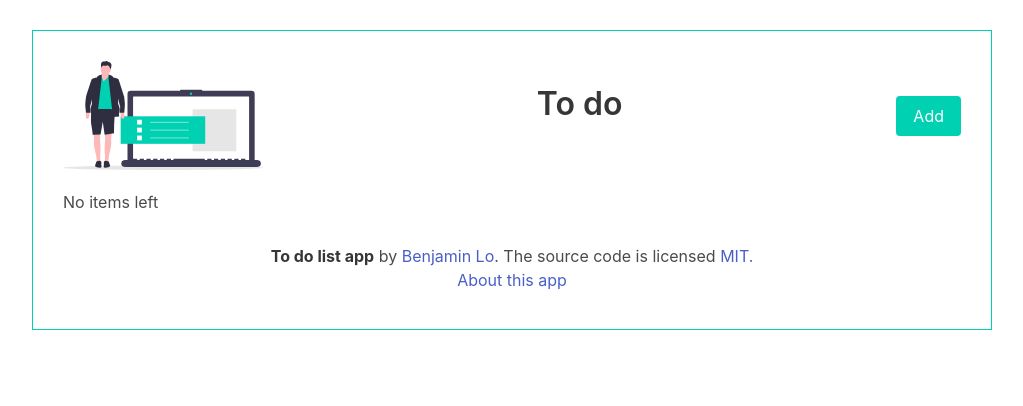
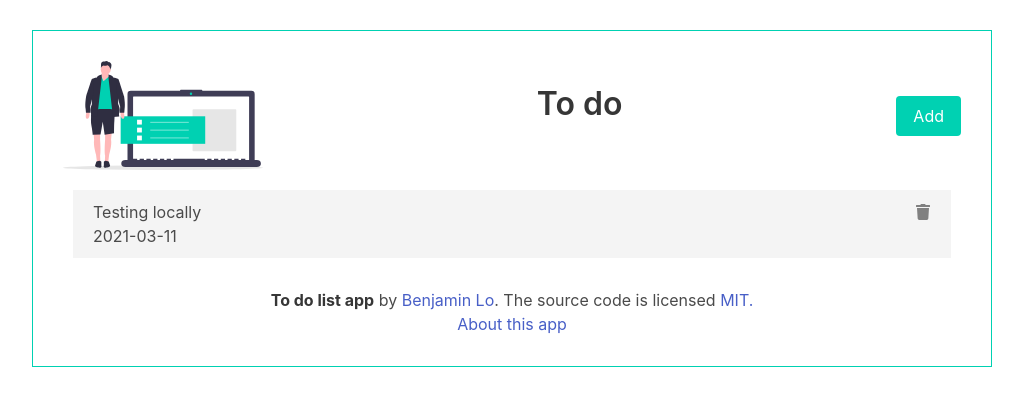
Before and after one commit to benji011/react-todo, a React (Create React App) app: page / in a window 1280 px wide. Shown: the top 406 px of the page, without its empty margins (128-1151 px from the left). Built offline with nearby package versions, Linux system fonts and the light colour scheme; no server answers; data requests are answered from the project's data file.

Commit message:
Refactor: API logic & refactorered to run local & prod depending on process.env.NODE_ENV  (#2)
* wip: API files

* fix: Added utils function to check running env

* fix: Added API folder & modified App,tsx to accomodate

* fix: README + wording on About page

```diff
--- a/src/App.tsx
+++ b/src/App.tsx
@@ -6,7 +6,13 @@ import AddTask from "./components/AddTask";
 import { useState, useEffect } from "react";
 import { BrowserRouter as Router, Route } from "react-router-dom";
 import { ITask } from "./models/ITask";
-import { API_URL, API_KEY, BEARER_TOKEN } from "./constants";
+import { isDevMode } from "./utils";
+
+// API
+import { fetchTasks, fetchTask } from "./api/Get";
+import { addTaskData } from "./api/Post";
+import { deleteTaskData } from "./api/Delete";
+import { updateTaskData } from "./api/Update";
 
 function App() {
   const defaultTasks: ITask[] = [];
@@ -26,46 +32,25 @@ function App() {
   }, []);
 
   /**
-   * An async function that fetches the todo list items from JSON db
-   */
-  const fetchTasks = async () => {
-    const res: Response = await fetch(`${API_URL}?select=*&${API_KEY}`);
-    const data = await res.json();
-    return data;
-  };
-
-  /**
-   * An async function that fetches a single task from a todo list
-   * items from JSON db
-   *
-   */
-  const fetchTask = async (id: number) => {
-    const res: Response = await fetch(`${API_URL}?id=eq.${id}&${API_KEY}`);
-    const data = await res.json();
-    return data[0];
-  };
-
-  /**
    * Adds task
    *
    * @param task An ITask typed object with the task ID, text, day and reminder values.
    */
   const addTask = async (task: ITask) => {
-    const res: Response = await fetch(`${API_URL}?${API_KEY}`, {
-      method: "POST",
-      headers: {
-        "Content-type": "application/json",
-        Authorization: BEARER_TOKEN,
-        Prefer: "return=representation",
-      },
-      body: JSON.stringify(task),
-    });
-    await res.json().then((data: ITask[]) => {
+    const res: Response = await addTaskData(task);
+    const data: ITask = await res.json();
+    if (isDevMode()) {
       if (res.ok) {
+        setTasks([...tasks, data]);
+      }
+    } else {
+      if (res.ok) {
+        if (Array.isArray(data)) {
           setTasks([...tasks, data[0]]);
+        }
+      }
+    }
     setShowAddTask(false);
-      }
-    });
   };
 
   /**
@@ -74,13 +59,7 @@ function App() {
    * @param id ID of a task
    */
   const deleteTask = async (id: number) => {
-    await fetch(`${API_URL}?id=eq.${id}&${API_KEY}`, {
-      method: "DELETE",
-      headers: {
-        "Content-type": "application/json",
-        Authorization: BEARER_TOKEN,
-      },
-    });
+    await deleteTaskData(id);
     setTasks(tasks.filter((task) => task.id !== id));
   };
 
@@ -92,16 +71,18 @@ function App() {
   const toggleReminder = async (id: number) => {
     const task: ITask = await fetchTask(id);
     const updatedTask: ITask = { ...task, reminder: !task.reminder };
-    const res: Response = await fetch(`${API_URL}?id=eq.${id}&${API_KEY}`, {
-      method: "PUT",
-      headers: {
-        "Content-type": "application/json",
-        Authorization: BEARER_TOKEN,
-        Prefer: "return=representation",
-      },
-      body: JSON.stringify(updatedTask),
+    const res: Response = await updateTaskData(id, task, updatedTask);
+    if (isDevMode()) {
+      await res.json().then((data: ITask) => {
+        if (res.ok) {
+          setTasks(
+            tasks.map((task) =>
+              task.id === id ? { ...task, reminder: data.reminder } : task
+            )
+          );
+        }
       });
-
+    } else {
       await res.json().then((data: ITask[]) => {
         if (res.ok) {
           setTasks(
@@ -111,6 +92,7 @@ function App() {
           );
         }
       });
+    }
   };
 
   return (
--- /dev/null
+++ b/src/api/Delete.ts
@@ -0,0 +1,21 @@
+import { API_URL, API_KEY, BEARER_TOKEN } from "../constants";
+import { isDevMode } from "../utils";
+
+/**
+ * Delete task
+ *
+ * @param id ID of a task
+ */
+export const deleteTaskData = async (id: number) => {
+  const url: string = isDevMode()
+    ? API_URL + id
+    : `${API_URL}?id=eq.${id}&${API_KEY}`;
+  await fetch(url, {
+    method: "DELETE",
+    headers: {
+      "Content-type": "application/json",
+      Authorization: BEARER_TOKEN,
+    },
+  });
+  // setTasks(tasks.filter((task) => task.id !== id));
+};
--- /dev/null
+++ b/src/api/Get.ts
@@ -0,0 +1,29 @@
+import { API_URL, API_KEY } from "../constants";
+import { isDevMode } from "../utils";
+
+/**
+ * An async function that fetches the todo list items from JSON db
+ */
+export const fetchTasks = async () => {
+  const url: string = isDevMode() ? API_URL : `${API_URL}?select=*&${API_KEY}`;
+  const res: Response = await fetch(url);
+  const data = await res.json();
+  return data;
+};
+
+/**
+ * An async function that fetches a single task from a todo list
+ * items from JSON db
+ *
+ */
+export const fetchTask = async (id: number) => {
+  if (isDevMode()) {
+    const res: Response = await fetch(API_URL + id);
+    const data = await res.json();
+    return data;
+  } else {
+    const res: Response = await fetch(`${API_URL}?id=eq.${id}&${API_KEY}`);
+    const data = await res.json();
+    return data[0];
+  }
+};
--- /dev/null
+++ b/src/api/Post.ts
@@ -0,0 +1,21 @@
+import { API_URL, API_KEY, BEARER_TOKEN } from "../constants";
+import { ITask } from "../models/ITask";
+import { isDevMode } from "../utils";
+
+/**
+ * Adds task
+ *
+ * @param task An ITask typed object with the task ID, text, day and reminder values.
+ */
+export const addTaskData = async (task: ITask) => {
+  const url: string = isDevMode() ? API_URL : `${API_URL}?${API_KEY}`;
+  return await fetch(url, {
+    method: "POST",
+    headers: {
+      "Content-type": "application/json",
+      Authorization: BEARER_TOKEN,
+      Prefer: "return=representation",
+    },
+    body: JSON.stringify(task),
+  });
+};
--- /dev/null
+++ b/src/api/Update.ts
@@ -0,0 +1,27 @@
+import { API_URL, API_KEY, BEARER_TOKEN } from "../constants";
+import { ITask } from "../models/ITask";
+import { isDevMode } from "../utils";
+
+/**
+ * Update task
+ *
+ * @param id ID of a task
+ */
+export const updateTaskData = async (
+  id: number,
+  task: ITask,
+  updatedTask: ITask
+) => {
+  const url: string = isDevMode()
+    ? API_URL + id
+    : `${API_URL}?id=eq.${id}&${API_KEY}`;
+  return await fetch(url, {
+    method: "PUT",
+    headers: {
+      "Content-type": "application/json",
+      Authorization: BEARER_TOKEN,
+      Prefer: "return=representation",
+    },
+    body: JSON.stringify(updatedTask),
+  });
+};
--- a/src/components/About.tsx
+++ b/src/components/About.tsx
@@ -4,7 +4,7 @@ const About = () => {
   return (
     <div>
       <h1 className="title">About</h1>
-      <p> simple todo app using ReactJS, Bulma CSS, Supabase & Vercel</p>
+      <p>A simple todo app using ReactJS, Bulma CSS, Supabase & Vercel</p>
       <p>
         You can read more about it on GitHub{" "}
         <a href="https://github.com/benji011/react-todo">here</a>
--- a/src/data/db.json
+++ b/src/data/db.json
@@ -1,28 +1,10 @@
 {
   "data": [
     {
-      "id": 1,
-      "text": "Buy some more bananas",
-      "day": "3/26/2021",
-      "reminder": true
-    },
-    {
-      "text": "Drink some protein",
-      "day": "2021-03-27",
+      "text": "Testing locally",
+      "day": "2021-03-11",
       "reminder": false,
-      "id": 3
-    },
-    {
-      "text": "Eat breakfast",
-      "day": "2021-03-28",
-      "reminder": true,
-      "id": 4
-    },
-    {
-      "text": "Write Django app for W&B",
-      "day": "2021-03-27",
-      "reminder": true,
-      "id": 5
+      "id": 1
     }
   ]
 }
--- /dev/null
+++ b/src/utils.ts
@@ -0,0 +1,3 @@
+export const isDevMode = (): boolean => {
+  return process.env.NODE_ENV === "development";
+};
```
Also changed, not shown: 1 other file (tests, documents, lock files or other folders). Lines whose indentation alone changed are shown as unchanged.
